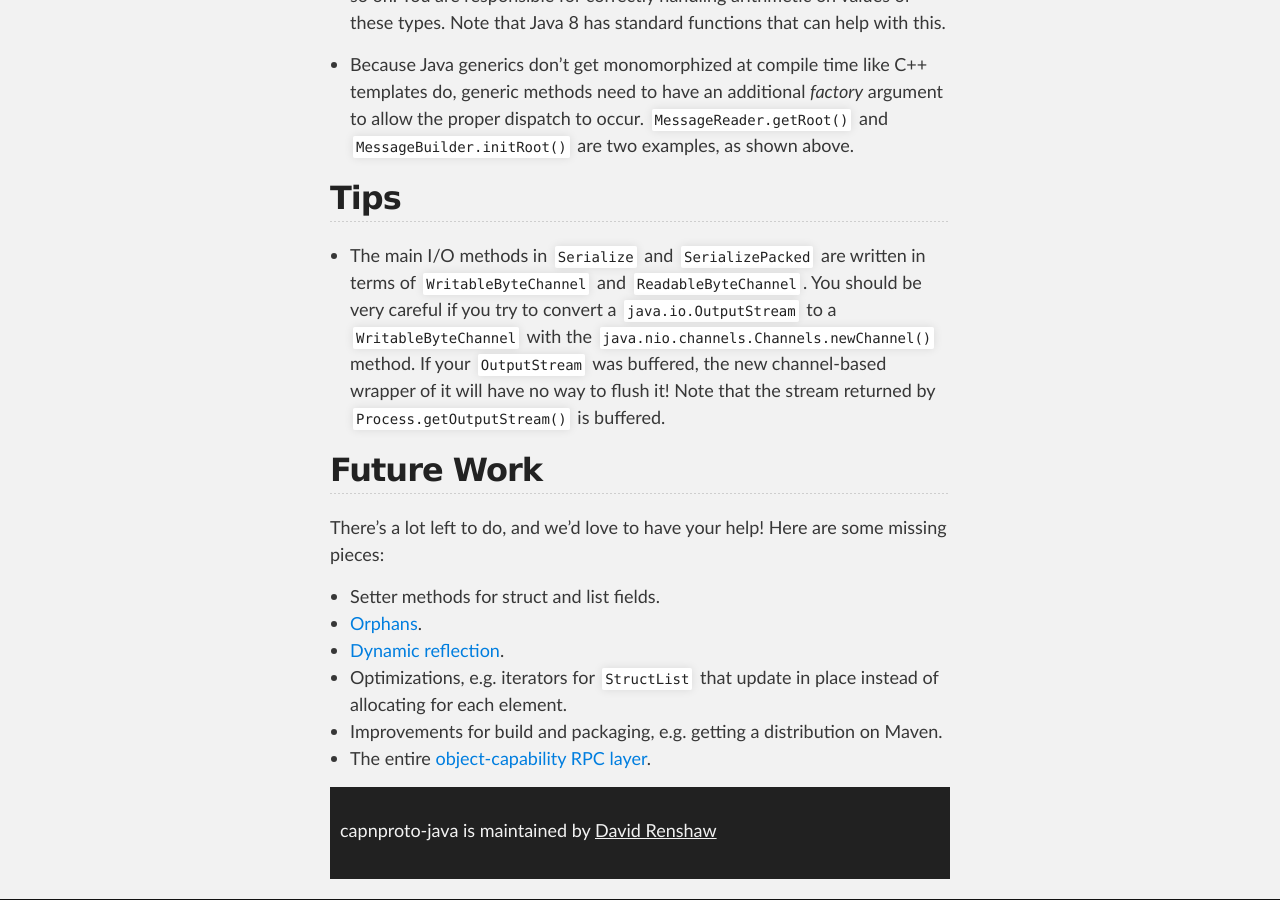
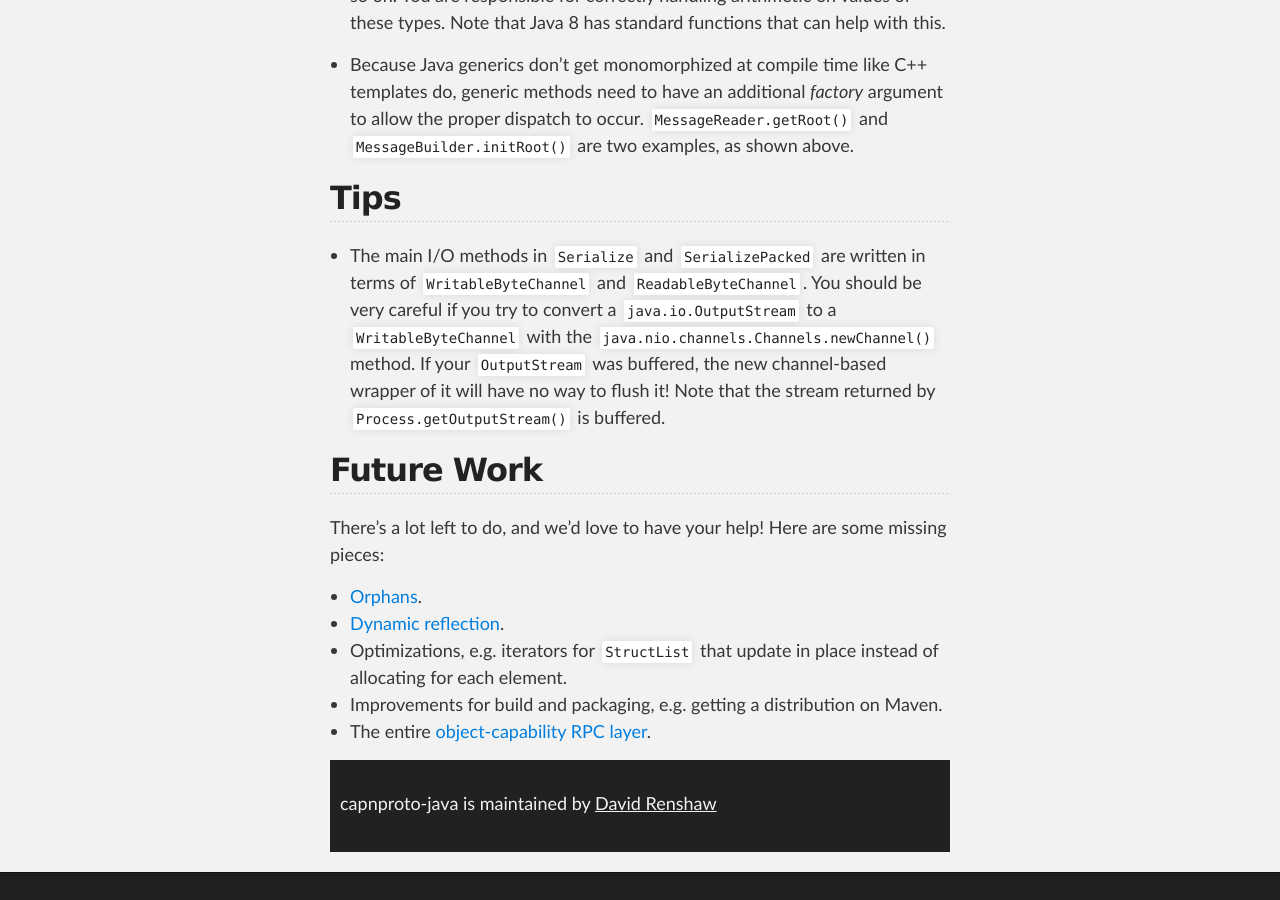
Before and after one commit to capnproto/capnproto-java, a Jekyll site: the page built from index.md, in a window 1280 px wide and 900 px high, scrolled down 5015 px. Built offline with Jekyll 4.4.1, drawn with Linux system fonts in a browser that asks for light colours; Markdown is read by kramdown in place of the engine named in the settings; after the commit the page ends 5888 px from its top, so only the background shows below that.

Commit message:
I think it's fair to say that pointer field setters are implemented now

```diff
--- a/index.md
+++ b/index.md
@@ -264,7 +264,6 @@ Note that the stream returned by `Process.getOutputStream()` is buffered.
 
 There's a lot left to do, and we'd love to have your help! Here are some missing pieces:
 
-- Setter methods for struct and list fields.
 - [Orphans](https://kentonv.github.io/capnproto/cxx.html#orphans).
 - [Dynamic reflection](https://kentonv.github.io/capnproto/cxx.html#dynamic_reflection).
 - Optimizations, e.g. iterators for `StructList` that update in place instead of allocating for each element.
```
